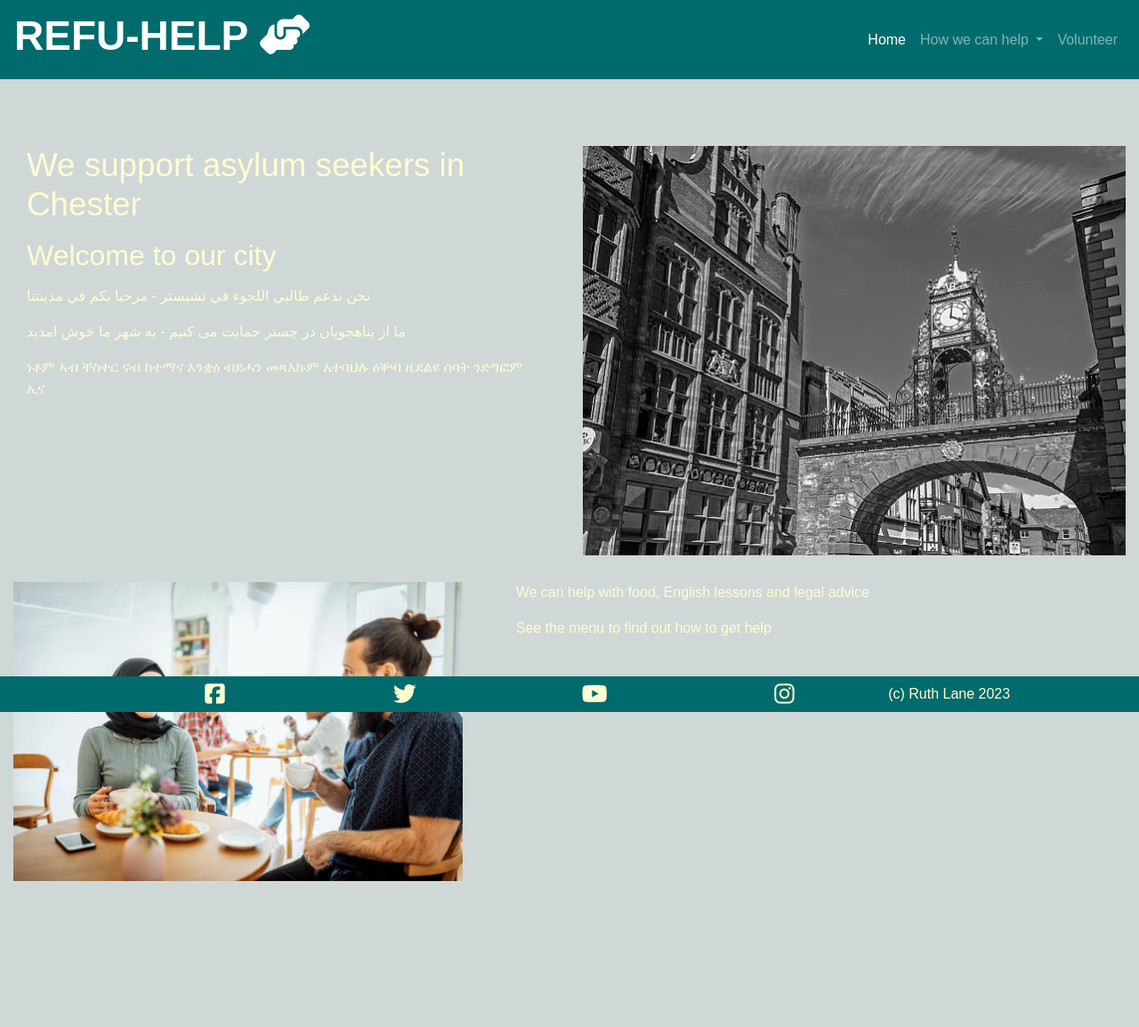
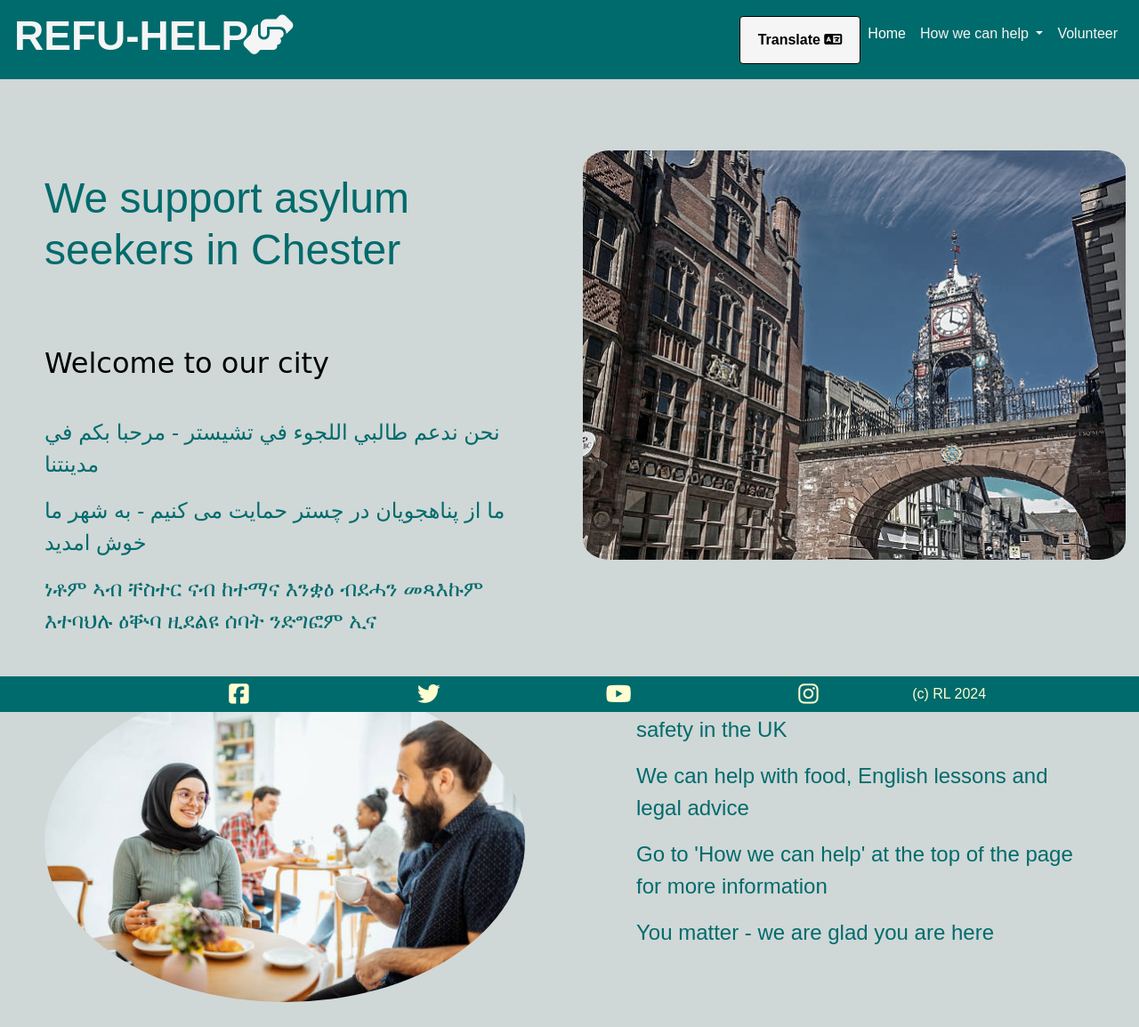
Before and after one commit to RuJoLane/refuhelp, a plain HTML site: page index.html in a window 1280 px wide. Shown: the whole page at 89% size. Before the commit the page ends 1075 px from the top, so only its background shows below. Drawn offline with nearby package versions, Linux system fonts and the light colour scheme; a web font is replaced by a local one.

Commit message:
complete index page and finalise color scheme

```diff
--- a/assets/css/style.css
+++ b/assets/css/style.css
@@ -1,10 +1,16 @@
 @import url('https://fonts.googleapis.com/css2?family=Sono:wght@200..800&display=swap');
+@import url('https://fonts.googleapis.com/css2?family=Rosarivo:ital@0;1&family=Sono:wght@200..800&display=swap');
 
 
 body {
     font-family: 'Sono', sans-serif;
-    color: #FFFED0;
+    color: #006B6C;
     background-color: hsla(180, 9%, 64%, 0.466);
+}
+
+h1 {
+
+    font-size: 230%;
 }
 
 .navbar-custom {
@@ -12,43 +18,91 @@ body {
     background-color: #006B6C;
     }
 
+    .navbar-custom .navbar-nav .nav-link {
+        color: whitesmoke;
+      }
+
 .nav-link {
-    color: #FFFED0;
+    color: whitesmoke;
 }
 
 .navbar-custom ul li {
-    color: #FFFED0;
+    color: whitesmoke;
     background-color: #006B6C;
 }
 
+#translate-button {
+    color: black;
+    font-weight: bold;
+    background-color: whitesmoke;
+    border: 1px solid black;
+}
+
+#translate-text {
+    color: black;
+}
+
 .logo {
+    color: whitesmoke;
    font-weight: bold;
  }
 
-
-h1 {
-
-    font-size: 230%;
+ .index-row-1 {
+    margin-top: 10vh;
  }
 
-.margin-top {
-    margin-top: 60px;
+ .index-row-1 h1 {
+   margin-bottom:10vh;
+   font-size: 300%;
  }
 
-.margin-bottom {
+ .index-row-1 h2{
+    margin-bottom: 5vh;
+}
+
+.index-row-2 {
     margin-bottom: 70px;
 }
 
+
+
+#logo-text{
+    padding-right: 20px;
+}
+
+
+
 .custom-border {
-   margin: 15px 15px;
+   margin: 25px 35px;
 }
 
 
 .black-and-white {
-     filter: grayscale(100%);
+     filter: grayscale(70%);
 }
 
+h2 {
+    color: black;
+    font-family: "Rosarivo", cursive;
+    font-weight: 400;
+    font-style: normal;
+  }
 
+  .text-border {
+    padding-left: 25px;
+}
+
+p {
+    font-size: 1.5rem;
+}
+
+.circle-image {
+    border-radius: 50%;
+}
+
+.image-corner {
+    border-radius: 5%;
+}
 
 /*.cover {
     display: flex
@@ -73,7 +127,7 @@ h1 {
     bottom: 0;
     width: 100%;
     background-color: #006B6C;
-    color: white;
+    color: whitesmoke;
     text-align: center;
 
 
--- a/index.html
+++ b/index.html
@@ -32,7 +32,14 @@ Accent Color: #ffc107 (Yellow)-->
   <body>
       <nav class="navbar navbar-expand-lg navbar-custom navbar-dark">
         <a class="navbar-brand" href="index.html">
-        <h1 class="logo">REFU-HELP <i class="fa-solid fa-handshake-angle"></i></h1>
+          <div class="row">
+            <div class="col-md-6">
+              <h1 class="logo" id="logo-text">REFU-HELP</h1>
+            </div>
+            <div class="col-md-6">
+              <h1 class="logo text-center"><i class="fa-solid fa-handshake-angle"></i></h1>
+            </div>
+          </div>
         </a>
        <button
         class="navbar-toggler"
@@ -47,6 +54,11 @@ Accent Color: #ffc107 (Yellow)-->
 
         <div class="collapse navbar-collapse" id="navbarSupportedContent">
          <ul class="navbar-nav ml-auto">
+          <li class="nav-item"><button type="button" class="btn btn-secondary" id="translate-button">
+            <a class="nav-link" id="translate-text" href="https://translate.google.co.uk/?sl=auto&tl=en&op=websites" target="_blank">Translate  <i class="fa-solid fa-language"></i></a>
+           </li>
+          </button>
+
            <li class="nav-item active">
             <a class="nav-link" href="index.html">Home <span class="sr-only">(current)</span></a>
            </li>
@@ -80,7 +92,7 @@ Accent Color: #ffc107 (Yellow)-->
 
 
     <div class="container-fluid">
-      <div class="row margin-top">
+      <div class="row index-row-1">
         <div class="col-md-6">
           <h1 class="custom-border">We support asylum seekers in Chester</h1>
           <h2 class="custom-border">Welcome to our city</h2>
@@ -92,30 +104,35 @@ Accent Color: #ffc107 (Yellow)-->
           </div>
         </div>
         <div class="col-md-6">
-          <img src="assets/images/chester.jpg" alt="Eastgate clock" class="img-fluid mx-auto d-block custom-border black-and-white">
+          <img src="assets/images/chester.jpg" alt="Eastgate clock" class="img-fluid mx-auto d-block black-and-white image-corner">
         </div>
       </div>
     </div>
 
     <div class="container-fluid">
-      <div class="row margin-bottom">
+      <div class="row index-row-2">
 
-          <div class="row">
-            <div class="col-md-6">
-              <div class="custom-border">
-               <img src="assets/images/cafe.jpg" alt="two people having coffee" class="img-fluid mx-auto d-block">
+
+       <div class="col-md-6 order-md-2">
+          <div class="custom-border text-border">
+            <p>We believe everybody has the right to seek safety in the UK</p>
+            <p>We can help with food, English lessons and legal advice</p>
+            <p>Go to 'How we can help' at the top of the page for more information</p>
+            <p>You matter - we are glad you are here</p>
           </div>
        </div>
-            <div class="col-md-6">
+
+       <div class="col-md-6 order-md-1">
         <div class="custom-border">
-               <p>We can help with food, English lessons and legal advice</p>
-               <p>See the menu to find out how to get help</p>
+           <img src="assets/images/cafe.jpg" alt="two people having coffee" class="img-fluid mx-auto d-block circle-image">
         </div>
+      </div>
+
       </div>
     </div>
 
 
-      </div>
+
     </div>
 
                 <!--<div class="row">
@@ -165,7 +182,7 @@ Accent Color: #ffc107 (Yellow)-->
         <div class="col-2 icon"><a href="https://www.youtube.com" target="_blank"><i class="fa-brands fa-youtube"></i></a></div>
         <div class="col-2 icon"><a href="https://www.instagram.com" target="_blank"><i class="fa-brands fa-instagram"></i></a></div>
 
-        <div id="copyright">(c) Ruth Lane 2023</div>
+        <div id="copyright">(c) RL 2024</div>
       </footer>
 
     </div>
```
Also changed, not shown: directory.html (+15 -3 lines), volunteer.html (+14 -2 lines). Lines whose indentation alone changed are shown as unchanged.
